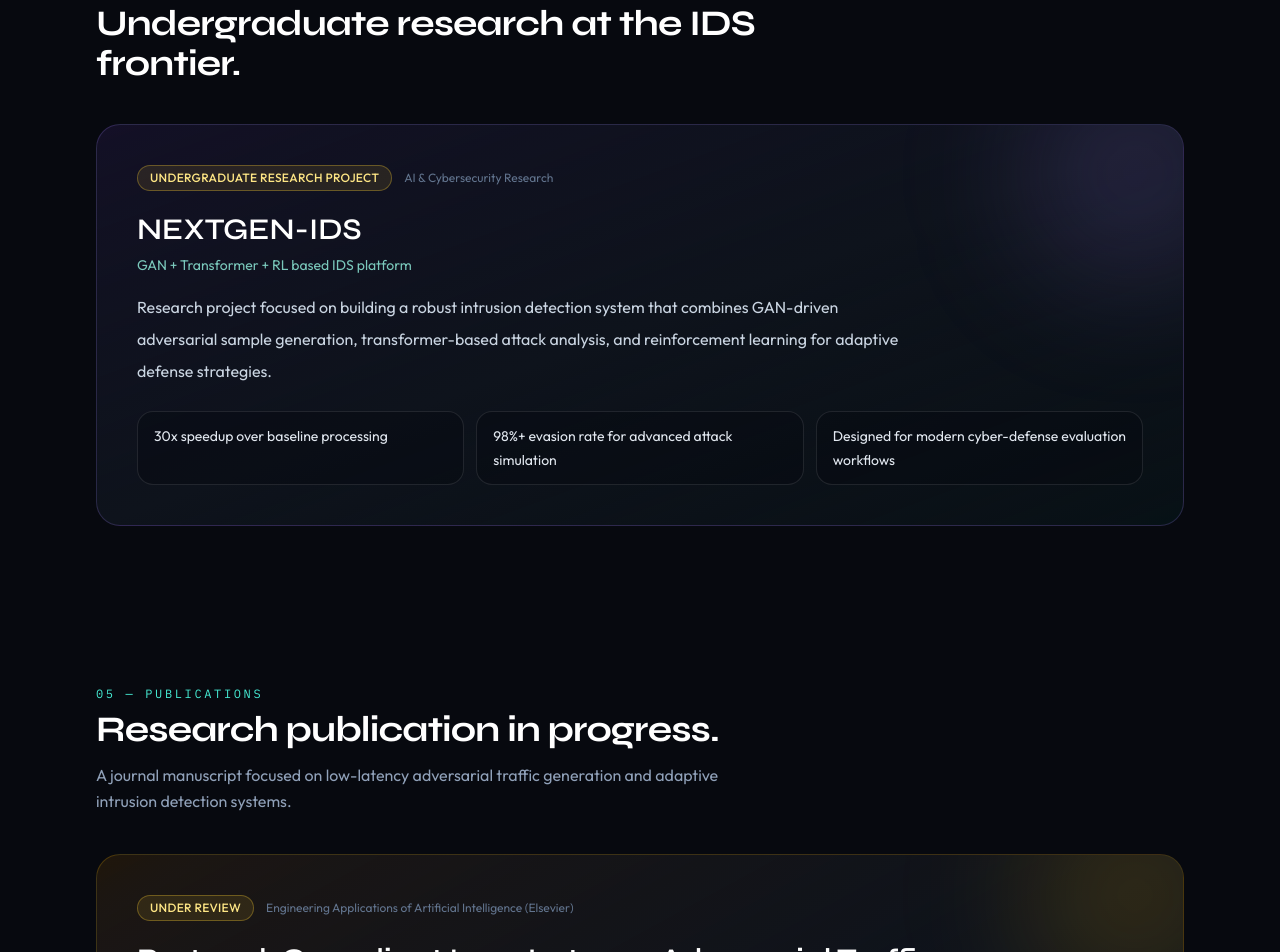
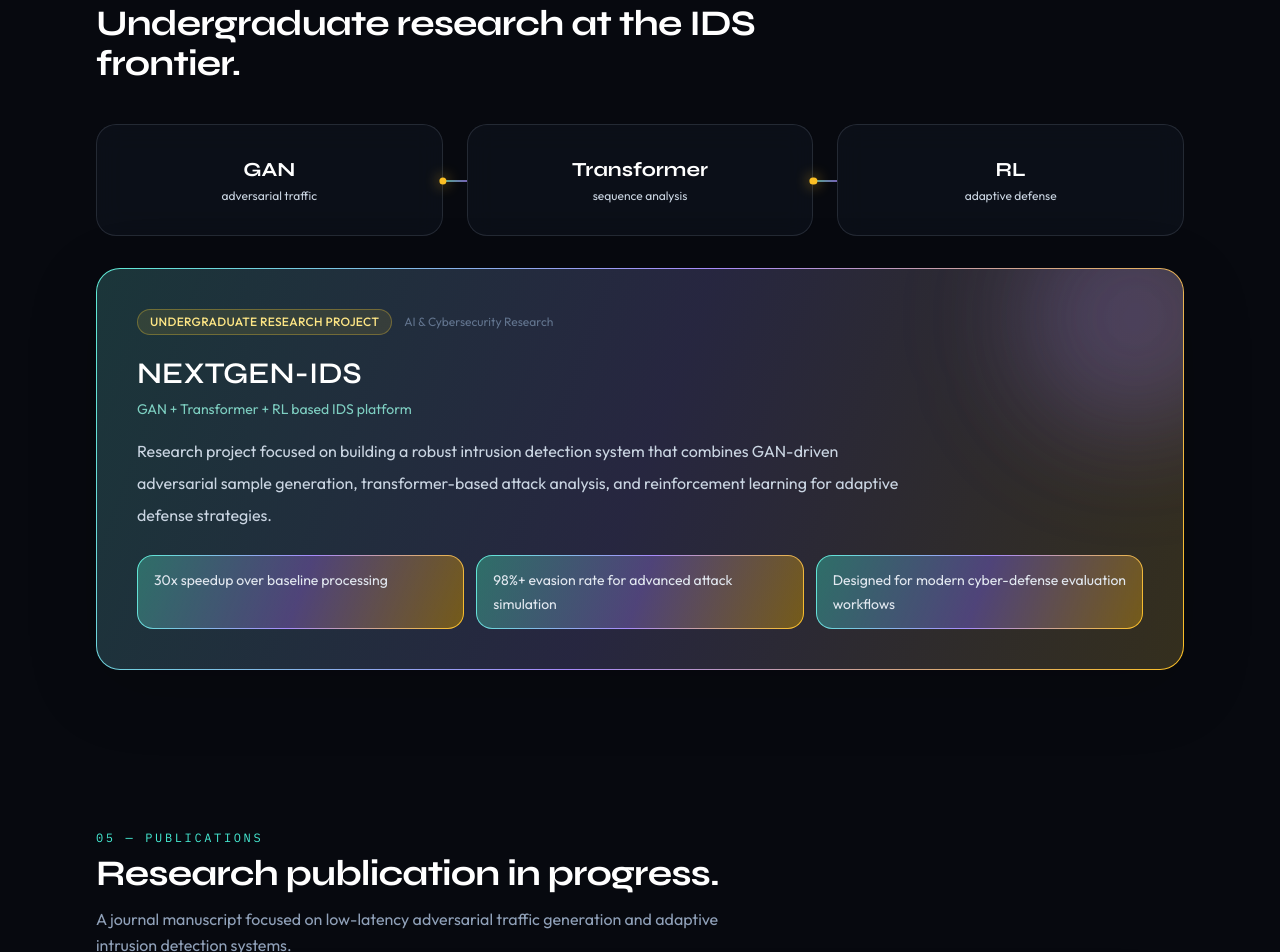
Before and after one commit to Bilal-Nazir-3360/portfolio, a React (Vite) app: page / in a window 1280 px wide. Shown: the part 3140-4092 px from the top of the page. Built offline with nearby package versions, Linux system fonts and the light colour scheme.

Commit message:
feat: redesign research and publications (pipeline, glass cards)

```diff
--- /dev/null
+++ b/src/components/AuthorReveal.jsx
@@ -0,0 +1,22 @@
+import { motion, useReducedMotion } from "framer-motion"
+
+export default function AuthorReveal({ authors }) {
+  const shouldReduceMotion = useReducedMotion()
+
+  return (
+    <p className="mt-3 flex flex-wrap gap-x-2 gap-y-1 text-sm leading-7 text-slate-200">
+      {authors.map((author, index) => (
+        <motion.span
+          key={author}
+          initial={shouldReduceMotion ? false : { opacity: 0, y: 8 }}
+          whileInView={{ opacity: 1, y: 0 }}
+          viewport={{ once: true, amount: 0.6 }}
+          transition={shouldReduceMotion ? { duration: 0 } : { duration: 0.35, delay: index * 0.08 }}
+        >
+          {author}
+          {index < authors.length - 1 ? " •" : ""}
+        </motion.span>
+      ))}
+    </p>
+  )
+}
--- a/src/components/Education.jsx
+++ b/src/components/Education.jsx
@@ -5,9 +5,7 @@ import SectionHeading from "./SectionHeading"
 export default function Education() {
   return (
     <section id="education" className="mx-auto max-w-6xl scroll-mt-24 px-5 py-20 sm:px-8">
-      <Reveal>
-        <SectionHeading kicker="06 — Education" title="FAST NUCES, class of 2026." />
-      </Reveal>
+      <SectionHeading kicker="06 — Education" title="FAST NUCES, class of 2026." />
       <Reveal delay={80}>
         <article className="rounded-3xl border border-white/10 bg-white/5 p-7 sm:p-10">
           <p className="font-mono text-xs tracking-wide text-teal-200/80 uppercase">{education.years}</p>
--- a/src/components/Publications.jsx
+++ b/src/components/Publications.jsx
@@ -1,4 +1,5 @@
 import { motion } from "framer-motion"
+import AuthorReveal from "./AuthorReveal"
 import SectionHeading from "./SectionHeading"
 
 const publication = {
@@ -28,16 +29,16 @@ export default function Publications() {
       />
 
       <motion.article
-        initial={{ opacity: 0, y: 28 }}
-        whileInView={{ opacity: 1, y: 0 }}
+        initial={{ y: 28 }}
+        whileInView={{ y: 0 }}
         viewport={{ once: true, amount: 0.18 }}
         transition={{ duration: 0.7, ease: "easeOut" }}
-        className="relative overflow-hidden rounded-3xl border border-amber-400/20 bg-gradient-to-br from-amber-500/10 via-[#0e131c] to-violet-500/5 p-7 sm:p-10"
+        className="publication-card relative overflow-hidden rounded-3xl p-7 sm:p-10"
       >
         <div className="pointer-events-none absolute -top-18 -right-16 h-56 w-56 rounded-full bg-amber-400/15 blur-3xl" />
 
         <div className="relative flex flex-wrap items-center gap-3">
-          <span className="rounded-full border border-amber-300/30 bg-amber-300/10 px-3 py-1 text-xs font-medium tracking-wide text-amber-200 uppercase">
+          <span className="under-review-badge rounded-full border border-amber-300/30 bg-amber-300/10 px-3 py-1 text-xs font-medium tracking-wide text-amber-100 uppercase">
             {publication.status}
           </span>
           <span className="text-xs text-slate-500">{publication.journal}</span>
@@ -60,9 +61,7 @@ export default function Publications() {
 
         <div className="relative mt-6">
           <p className="text-xs tracking-[0.2em] text-slate-500 uppercase">Authors</p>
-          <p className="mt-3 text-sm leading-7 text-slate-300">
-            {publication.authors.join(" • ")}
-          </p>
+          <AuthorReveal authors={publication.authors} />
         </div>
 
         <div className="relative mt-6">
--- a/src/components/Research.jsx
+++ b/src/components/Research.jsx
@@ -1,5 +1,7 @@
 import { research } from "../data"
 import Reveal from "./Reveal"
+import ResearchMetrics from "./ResearchMetrics"
+import ResearchPipeline from "./ResearchPipeline"
 import SectionHeading from "./SectionHeading"
 
 export default function Research() {
@@ -8,8 +10,11 @@ export default function Research() {
       <Reveal>
         <SectionHeading kicker="04 — Research" title="Undergraduate research at the IDS frontier." />
       </Reveal>
+      <Reveal delay={40}>
+        <ResearchPipeline />
+      </Reveal>
       <Reveal delay={80}>
-        <article className="relative overflow-hidden rounded-3xl border border-violet-400/20 bg-gradient-to-br from-violet-500/10 via-[#0e131c] to-teal-500/5 p-7 sm:p-10">
+        <article className="research-card relative mt-8 overflow-hidden rounded-3xl p-7 sm:p-10">
           <div className="pointer-events-none absolute -top-16 -right-16 h-56 w-56 rounded-full bg-violet-400/15 blur-3xl" />
           <div className="relative flex flex-wrap items-center gap-3">
             <span className="rounded-full border border-amber-300/30 bg-amber-300/10 px-3 py-1 text-xs font-medium tracking-wide text-amber-200 uppercase">
@@ -24,16 +29,7 @@ export default function Research() {
           <p className="relative mt-4 max-w-3xl text-sm leading-8 text-slate-300 sm:text-base">
             {research.description}
           </p>
-          <ul className="relative mt-6 grid gap-3 sm:grid-cols-3">
-            {research.outcomes.map((item) => (
-              <li
-                key={item}
-                className="rounded-2xl border border-white/10 bg-[#07090f]/40 px-4 py-3 text-sm leading-6 text-slate-200"
-              >
-                {item}
-              </li>
-            ))}
-          </ul>
+          <ResearchMetrics outcomes={research.outcomes} />
         </article>
       </Reveal>
     </section>
--- /dev/null
+++ b/src/components/ResearchMetrics.jsx
@@ -0,0 +1,22 @@
+import { motion, useReducedMotion } from "framer-motion"
+
+export default function ResearchMetrics({ outcomes }) {
+  const shouldReduceMotion = useReducedMotion()
+
+  return (
+    <ul className="relative mt-6 grid gap-3 sm:grid-cols-3">
+      {outcomes.map((item, index) => (
+        <motion.li
+          key={item}
+          className="research-metric"
+          initial={shouldReduceMotion ? false : { opacity: 0, y: 12 }}
+          whileInView={{ opacity: 1, y: 0 }}
+          viewport={{ once: true, amount: 0.35 }}
+          transition={shouldReduceMotion ? { duration: 0 } : { duration: 0.45, delay: index * 0.1 }}
+        >
+          {item}
+        </motion.li>
+      ))}
+    </ul>
+  )
+}
--- /dev/null
+++ b/src/components/ResearchPipeline.jsx
@@ -0,0 +1,48 @@
+import { motion, useReducedMotion } from "framer-motion"
+
+const nodes = [
+  { label: "GAN", caption: "adversarial traffic" },
+  { label: "Transformer", caption: "sequence analysis" },
+  { label: "RL", caption: "adaptive defense" },
+]
+
+function PipelineConnector({ reverse = false }) {
+  const shouldReduceMotion = useReducedMotion()
+
+  return (
+    <motion.div
+      aria-hidden="true"
+      className={`research-pipeline__connector ${reverse ? "research-pipeline__connector--reverse" : ""}`}
+      initial={shouldReduceMotion ? false : { scaleX: 0, scaleY: 0 }}
+      whileInView={{ scaleX: 1, scaleY: 1 }}
+      viewport={{ once: true, amount: 0.6 }}
+      transition={shouldReduceMotion ? { duration: 0 } : { duration: 0.65, ease: "easeOut" }}
+    >
+      <motion.span className="research-pipeline__dot" />
+    </motion.div>
+  )
+}
+
+export default function ResearchPipeline() {
+  const shouldReduceMotion = useReducedMotion()
+
+  return (
+    <div className="research-pipeline" aria-label="NEXTGEN-IDS research pipeline">
+      {nodes.map((node, index) => (
+        <div key={node.label} className="research-pipeline__node-wrap">
+          <motion.div
+            className="research-pipeline__node"
+            initial={shouldReduceMotion ? false : { opacity: 0, y: 14 }}
+            whileInView={{ opacity: 1, y: 0 }}
+            viewport={{ once: true, amount: 0.6 }}
+            transition={shouldReduceMotion ? { duration: 0 } : { duration: 0.45, delay: index * 0.12 }}
+          >
+            <span className="font-display text-xl font-bold text-white">{node.label}</span>
+            <span className="mt-1 text-xs text-slate-300">{node.caption}</span>
+          </motion.div>
+          {index < nodes.length - 1 ? <PipelineConnector reverse={index % 2 === 1} /> : null}
+        </div>
+      ))}
+    </div>
+  )
+}
--- a/src/index.css
+++ b/src/index.css
@@ -316,6 +316,123 @@ button:hover,
   box-shadow: 0 24px 90px rgba(0, 0, 0, 0.5);
 }
 
+.research-pipeline {
+  display: grid;
+  grid-template-columns: repeat(3, minmax(0, 1fr));
+  gap: 1.5rem;
+  margin-top: 1.5rem;
+}
+
+.research-pipeline__node-wrap {
+  position: relative;
+}
+
+.research-pipeline__node {
+  display: flex;
+  min-height: 7rem;
+  flex-direction: column;
+  align-items: center;
+  justify-content: center;
+  border: 1px solid rgba(148, 163, 184, 0.18);
+  border-radius: 1.25rem;
+  background: rgba(14, 19, 28, 0.72);
+  text-align: center;
+  backdrop-filter: blur(14px);
+}
+
+.research-pipeline__connector {
+  position: absolute;
+  top: 50%;
+  left: 100%;
+  width: 1.5rem;
+  height: 2px;
+  transform-origin: left center;
+  background: linear-gradient(90deg, rgba(94, 234, 212, 0.7), rgba(167, 139, 250, 0.7));
+}
+
+.research-pipeline__connector--reverse {
+  transform-origin: right center;
+}
+
+.research-pipeline__dot {
+  position: absolute;
+  top: 50%;
+  left: 0;
+  width: 0.45rem;
+  height: 0.45rem;
+  transform: translate(-50%, -50%);
+  border-radius: 9999px;
+  background: #fbbf24;
+  box-shadow: 0 0 14px rgba(251, 191, 36, 0.9);
+  animation: research-dot-horizontal 2.2s linear infinite;
+}
+
+.research-card,
+.publication-card {
+  border: 1px solid transparent;
+  background:
+    linear-gradient(rgba(14, 19, 28, 0.84), rgba(14, 19, 28, 0.84)) padding-box,
+    var(--accent-gradient) border-box;
+  box-shadow: 0 18px 70px rgba(0, 0, 0, 0.18);
+  backdrop-filter: blur(16px);
+}
+
+.research-card::before,
+.publication-card::before {
+  position: absolute;
+  top: -4rem;
+  right: -4rem;
+  width: 14rem;
+  height: 14rem;
+  border-radius: 9999px;
+  background: rgba(167, 139, 250, 0.13);
+  content: "";
+  filter: blur(3rem);
+  pointer-events: none;
+}
+
+.research-metric {
+  border: 1px solid transparent;
+  border-radius: 1rem;
+  background:
+    linear-gradient(rgba(7, 9, 15, 0.55), rgba(7, 9, 15, 0.55)) padding-box,
+    var(--accent-gradient) border-box;
+  padding: 0.75rem 1rem;
+  color: #e2e8f0;
+  font-size: 0.875rem;
+  line-height: 1.5rem;
+  transition: box-shadow 0.25s ease, transform 0.25s ease;
+}
+
+.research-metric:hover {
+  transform: translateY(-2px);
+  box-shadow: 0 0 28px rgba(94, 234, 212, 0.16);
+}
+
+.under-review-badge {
+  animation: under-review-pulse 2.6s ease-in-out infinite;
+}
+
+@keyframes research-dot-horizontal {
+  0%,
+  100% {
+    left: 0;
+  }
+  50% {
+    left: 100%;
+  }
+}
+
+@keyframes under-review-pulse {
+  0%,
+  100% {
+    box-shadow: 0 0 0 rgba(251, 191, 36, 0);
+  }
+  50% {
+    box-shadow: 0 0 18px rgba(251, 191, 36, 0.3);
+  }
+}
+
 @keyframes photo-ring-rotate {
   to {
     transform: rotate(360deg);
@@ -432,12 +549,59 @@ button:hover,
     margin-bottom: 0.75rem;
   }
 
+  .research-pipeline__dot,
+  .under-review-badge {
+    animation: none;
+  }
+
   .project-card {
     perspective: none;
   }
 
   .project-card__surface {
     background: rgba(14, 19, 28, 0.9);
+  }
+}
+
+@media (max-width: 767px) {
+  .research-pipeline {
+    grid-template-columns: 1fr;
+    gap: 1.5rem;
+  }
+
+  .research-pipeline__connector {
+    top: 100%;
+    left: 50%;
+    width: 2px;
+    height: 1.5rem;
+    transform-origin: top center;
+    background: linear-gradient(180deg, rgba(94, 234, 212, 0.7), rgba(167, 139, 250, 0.7));
+  }
+
+  .research-pipeline__connector--reverse {
+    transform-origin: top center;
+  }
+
+  .research-pipeline__dot {
+    top: 0;
+    left: 50%;
+    animation-name: research-dot-vertical;
+  }
+}
+
+@media (max-width: 767px) and (prefers-reduced-motion: reduce) {
+  .research-pipeline__dot {
+    animation: none;
+  }
+}
+
+@keyframes research-dot-vertical {
+  0%,
+  100% {
+    top: 0;
+  }
+  50% {
+    top: 100%;
   }
 }
 
```
